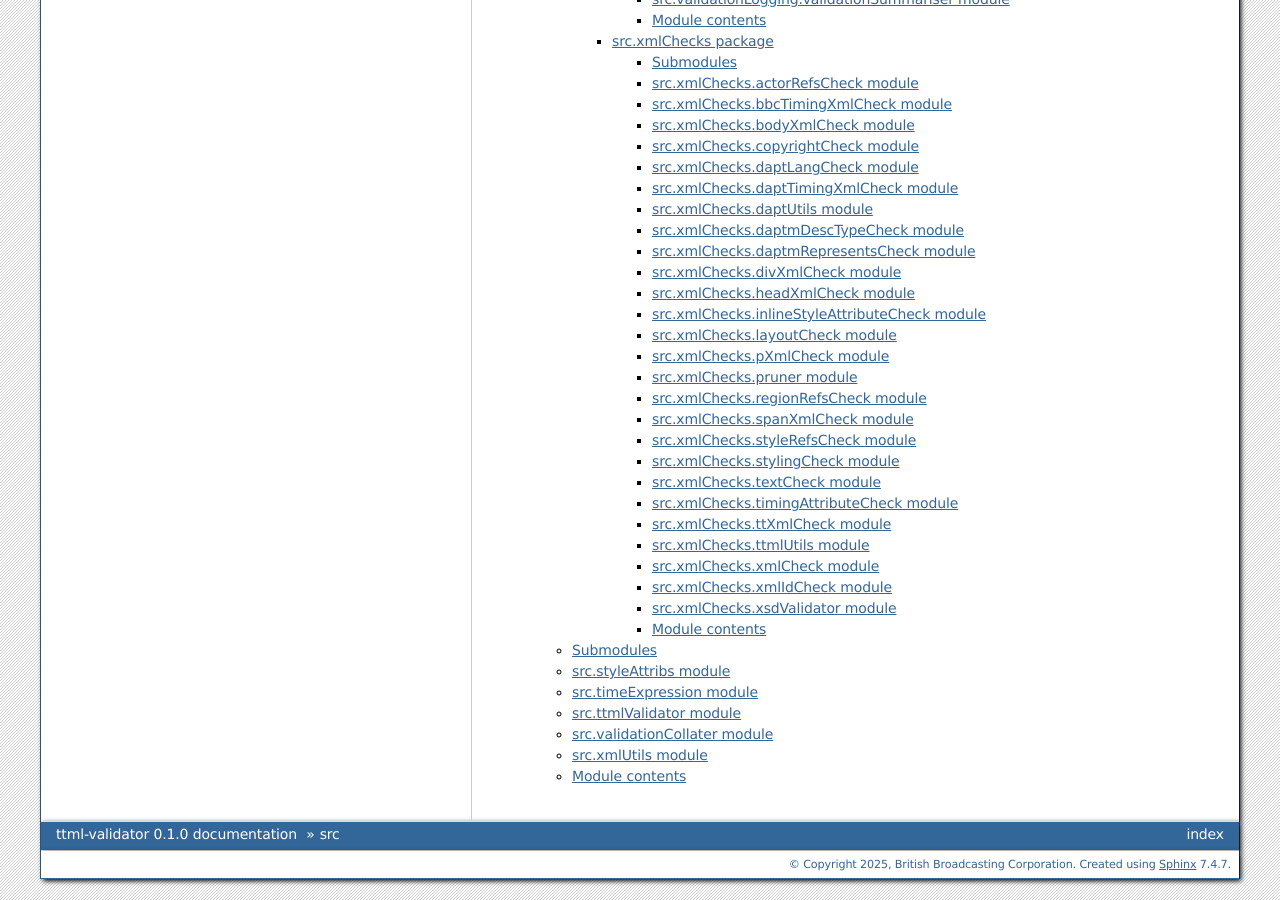
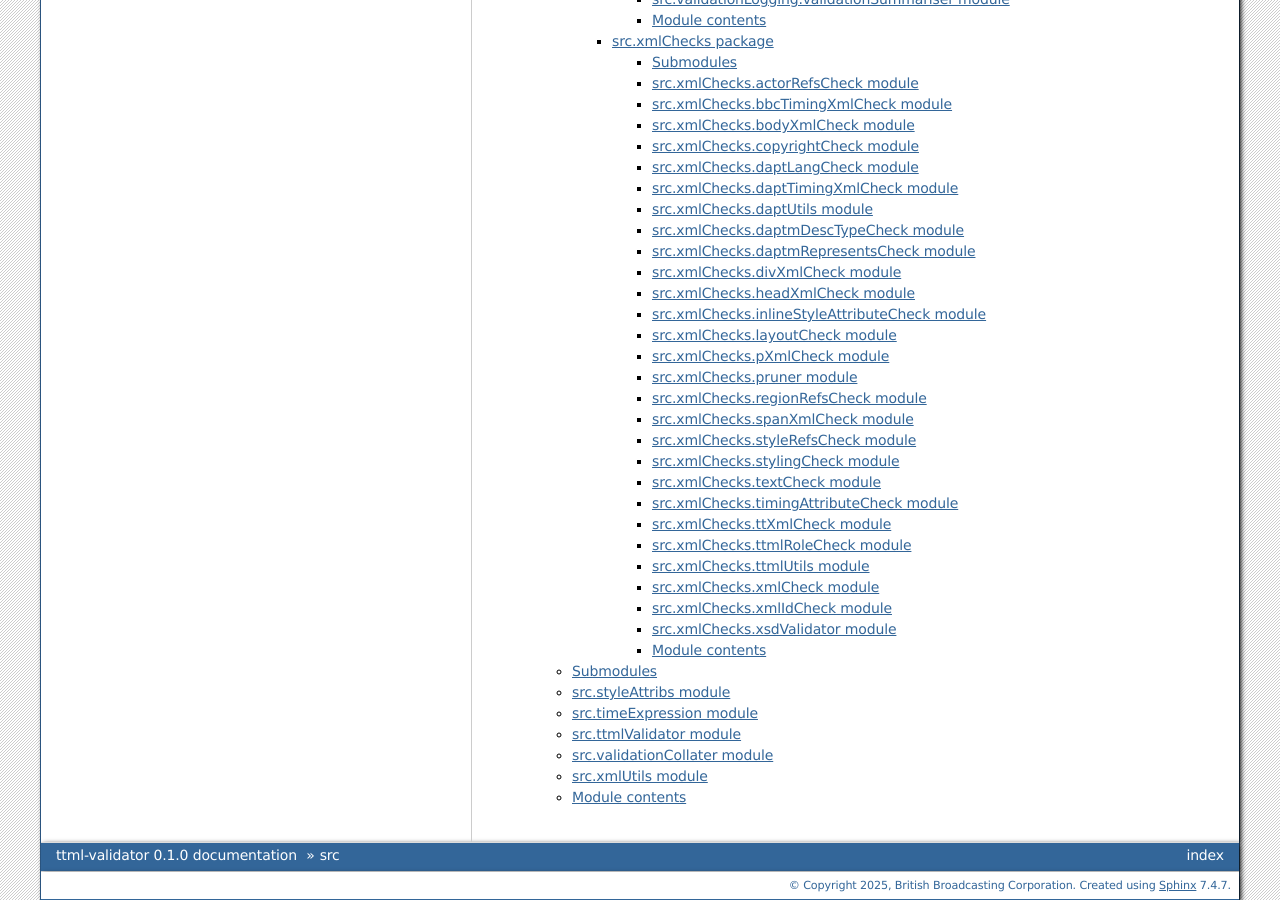
Before and after one commit to bbc/ttml-validator, a Sphinx documentation site: the page built from docs/source/modules/modules.rst, in a window 1280 px wide and 900 px high, scrolled down 734 px. Built offline with Sphinx 7.4.7, drawn with Linux system fonts in a browser that asks for light colours.

Commit message:
add ttmlRoleCheck module

```diff
--- a/docs/source/modules/src.xmlChecks.rst
+++ b/docs/source/modules/src.xmlChecks.rst
@@ -180,6 +180,14 @@ src.xmlChecks.ttXmlCheck module
    :show-inheritance:
    :undoc-members:
 
+src.xmlChecks.ttmlRoleCheck module
+----------------------------------
+
+.. automodule:: src.xmlChecks.ttmlRoleCheck
+   :members:
+   :show-inheritance:
+   :undoc-members:
+
 src.xmlChecks.ttmlUtils module
 ------------------------------
 
```
